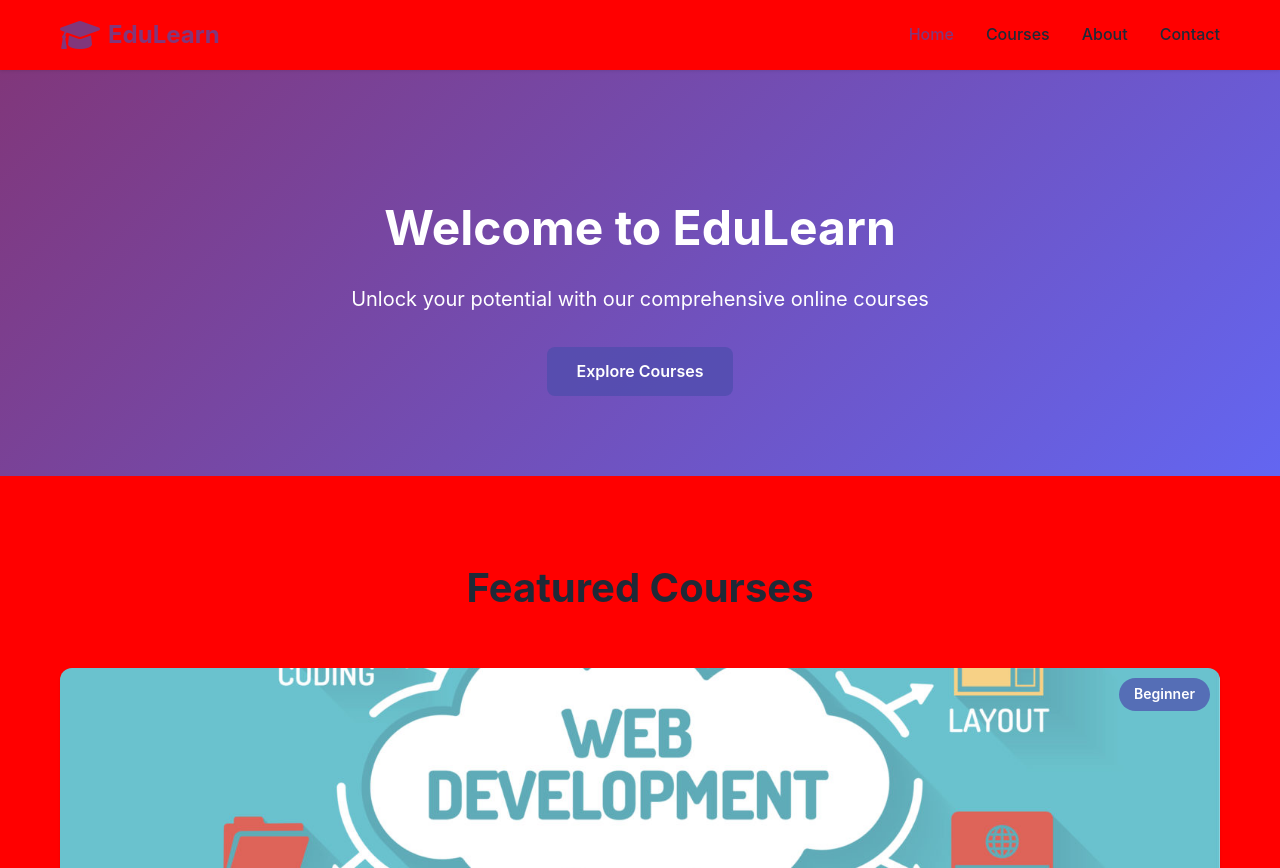
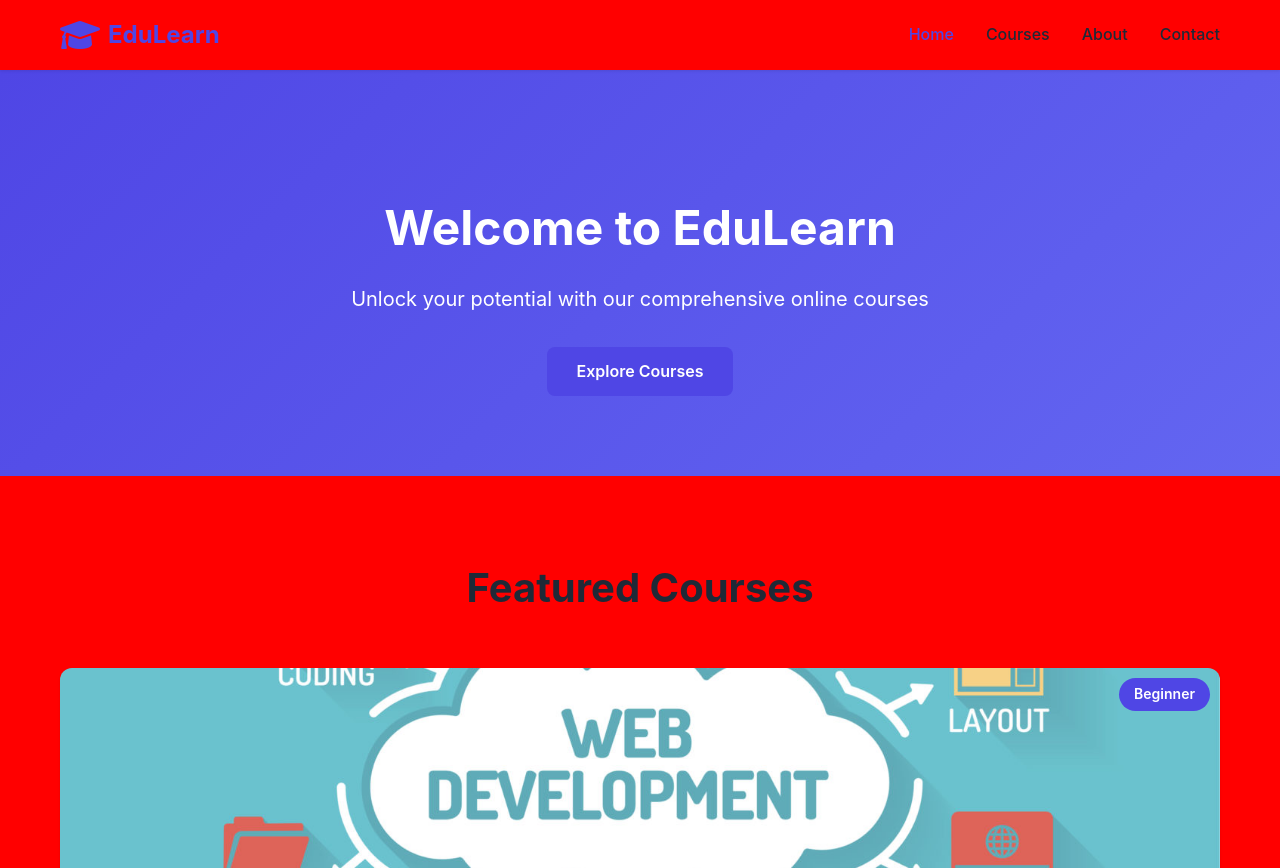
Before and after one commit to Reetika694/codtech, a plain HTML site: page index.html in a window 1280 px wide. Shown: the top 868 px of the page. Drawn offline with Linux system fonts and the light colour scheme.

Commit message:
Update styles.css

```diff
--- a/styles.css
+++ b/styles.css
@@ -6,7 +6,7 @@
 }
 
 :root {
-    --primary-color: rgba(77, 77, 173, 0.71);
+    --primary-color: #4F46E5;
     --secondary-color: #10B981;
     --danger-color: #EF4444;
     --warning-color: #F59E0B;
```
